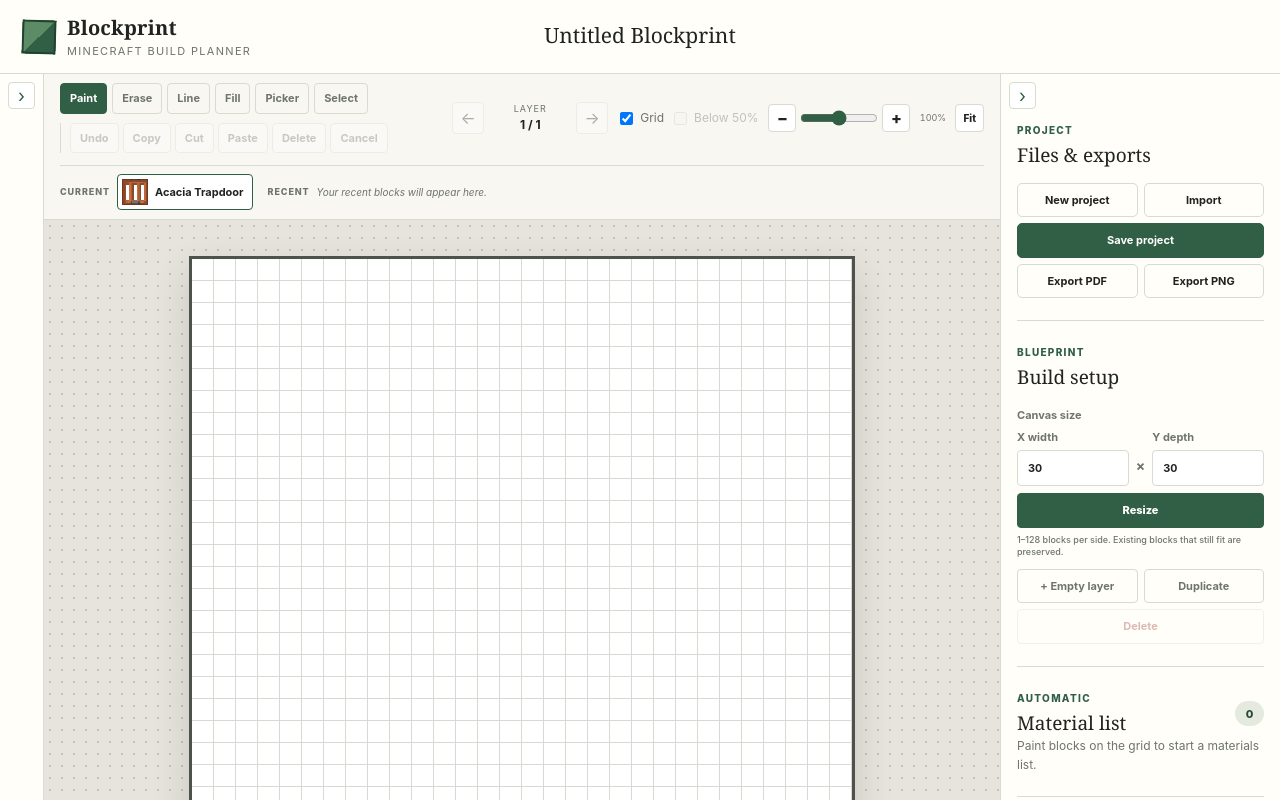
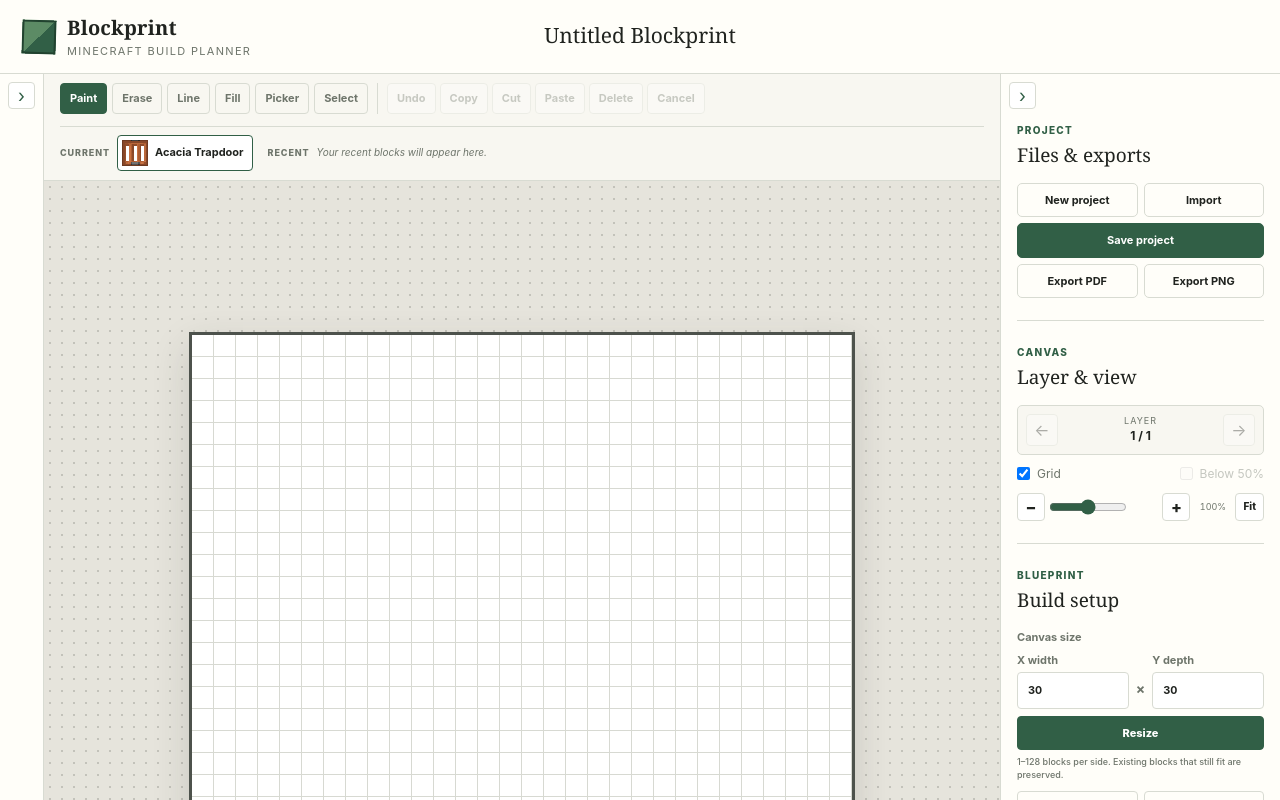
Before and after one commit to bsavage81/blockprint-minecraft-planner, a Next.js app: page / in a window 1280 px wide. Both pictures are taken after a click on the button "Minimize block palette". Shown: the top 800 px of the page. Built offline with nearby package versions, Linux system fonts and the light colour scheme.

Commit message:
Move layer and view controls to sidebar

```diff
--- a/app/globals.css
+++ b/app/globals.css
@@ -57,7 +57,7 @@ h2 { margin:0; font-family:Georgia,serif; font-weight:500; font-size:19px; }
 .block-option small { margin-top:2px; color:var(--muted); font-size:10px; }
 
 .canvas-panel { min-width:0; display:flex; flex-direction:column; background:#e6e4dc; }
-.canvas-toolbar { min-height:58px; display:grid; grid-template-columns:minmax(350px,1fr) auto auto; align-items:center; gap:12px; padding:9px 16px; background:#f8f7f1; border-bottom:1px solid var(--line); }
+.canvas-toolbar { min-height:58px; display:grid; grid-template-columns:minmax(350px,1fr); align-items:center; gap:12px; padding:9px 16px; background:#f8f7f1; border-bottom:1px solid var(--line); }
 .toolbar-left { display:flex; align-items:center; gap:9px; flex-wrap:wrap; }
 .tool-group { display:flex; gap:5px; }
 .edit-group { display:flex; gap:4px; padding-left:9px; border-left:1px solid var(--line); }
@@ -79,10 +79,12 @@ h2 { margin:0; font-family:Georgia,serif; font-weight:500; font-size:19px; }
 .layer-nav small,.layer-nav strong { display:block; }
 .layer-nav small { color:var(--muted); font-size:9px; text-transform:uppercase; letter-spacing:.11em; }
 .layer-nav strong { font-size:12px; }
-.view-controls { display:flex; align-items:center; justify-content:flex-end; gap:10px; }
+.layer-view-panel .layer-nav { justify-content:space-between; margin-top:13px; padding:8px; border:1px solid var(--line); border-radius:5px; background:#f8f7f1; }
+.view-controls { display:grid; gap:10px; margin-top:10px; }
+.view-toggles { display:flex; align-items:center; justify-content:space-between; gap:12px; }
 .grid-toggle { display:flex; gap:7px; align-items:center; color:var(--muted); font-size:12px; }
 .grid-toggle:has(input:disabled) { opacity:.4; }
-.zoom-controls { display:flex; align-items:center; gap:4px; }
+.zoom-controls { display:grid; grid-template-columns:auto minmax(45px,1fr) auto auto auto; align-items:center; gap:4px; }
 .zoom-controls button { min-width:28px; height:28px; border:1px solid var(--line); border-radius:4px; padding:0 7px; background:white; color:var(--ink); font-weight:800; }
 .zoom-controls input { width:78px; accent-color:var(--green); }
 .zoom-controls span { min-width:37px; color:var(--muted); text-align:center; font-size:9px; font-variant-numeric:tabular-nums; }
@@ -147,7 +149,6 @@ h2 { margin:0; font-family:Georgia,serif; font-weight:500; font-size:19px; }
   .block-list { max-height:230px; grid-template-columns:1fr 1fr; }
   .canvas-toolbar { grid-template-columns:1fr auto; }
   .toolbar-left { grid-column:1/-1; }
-  .grid-toggle:not(.previous-toggle) { display:none; }
   .zoom-controls input { width:60px; }
   .canvas-scroll { min-height:420px; place-items:start; padding:20px; }
   .details-panel { display:grid; grid-template-columns:1fr; }
--- a/app/page.tsx
+++ b/app/page.tsx
@@ -676,24 +676,6 @@ export default function Home() {
                 <button disabled={!selection} onClick={() => { setSelection(null); selecting.current = false; }} title="Cancel selection (Esc)">Cancel</button>
               </div>
             </div>
-            <div className="layer-nav">
-              <button disabled={layer === 0} onClick={() => setLayer(layer - 1)}>←</button>
-              <span><small>Layer</small><strong>{layer + 1} / {blueprint.layers.length}</strong></span>
-              <button disabled={layer === blueprint.layers.length - 1} onClick={() => setLayer(layer + 1)}>→</button>
-            </div>
-            <div className="view-controls">
-              <label className="grid-toggle"><input type="checkbox" checked={showGrid} onChange={e => setShowGrid(e.target.checked)} /> Grid</label>
-              <label className="grid-toggle previous-toggle" title={layer === 0 ? "Available from Layer 2 onward" : "Show blocks from lower layers at 50% opacity"}>
-                <input type="checkbox" disabled={layer === 0} checked={showPreviousLayers && layer > 0} onChange={e => setShowPreviousLayers(e.target.checked)} /> Below 50%
-              </label>
-              <div className="zoom-controls" aria-label="Canvas zoom">
-                <button onClick={() => setZoom(value => Math.max(4, value - 2))} disabled={zoom <= 4} title="Zoom out (Ctrl+-)">−</button>
-                <input type="range" min="4" max="40" step="1" value={zoom} onChange={event => setZoom(Number(event.target.value))} aria-label="Zoom level" />
-                <button onClick={() => setZoom(value => Math.min(40, value + 2))} disabled={zoom >= 40} title="Zoom in (Ctrl++)">+</button>
-                <span>{Math.round(zoom / 22 * 100)}%</span>
-                <button className="fit-button" onClick={fitZoom} title="Fit grid (Ctrl+0)">Fit</button>
-              </div>
-            </div>
             <div className="block-history" aria-label="Selected and recently used blocks">
               <span className="block-history-label">Current</span>
               {selectedBlock && <button className="current-block" onClick={() => setTool("paint")} title={`Paint with ${selectedBlock.name}`}>
@@ -798,6 +780,29 @@ export default function Home() {
               <button className="button secondary" disabled={Boolean(exporting)} onClick={exportPng}>{exporting === "png" ? "Making PNG…" : "Export PNG"}</button>
             </div>
           </section>
+          <section className="layer-view-panel">
+            <span className="eyebrow">Canvas</span><h2>Layer & view</h2>
+            <div className="layer-nav">
+              <button disabled={layer === 0} onClick={() => setLayer(layer - 1)}>←</button>
+              <span><small>Layer</small><strong>{layer + 1} / {blueprint.layers.length}</strong></span>
+              <button disabled={layer === blueprint.layers.length - 1} onClick={() => setLayer(layer + 1)}>→</button>
+            </div>
+            <div className="view-controls">
+              <div className="view-toggles">
+                <label className="grid-toggle"><input type="checkbox" checked={showGrid} onChange={e => setShowGrid(e.target.checked)} /> Grid</label>
+                <label className="grid-toggle previous-toggle" title={layer === 0 ? "Available from Layer 2 onward" : "Show blocks from lower layers at 50% opacity"}>
+                  <input type="checkbox" disabled={layer === 0} checked={showPreviousLayers && layer > 0} onChange={e => setShowPreviousLayers(e.target.checked)} /> Below 50%
+                </label>
+              </div>
+              <div className="zoom-controls" aria-label="Canvas zoom">
+                <button onClick={() => setZoom(value => Math.max(4, value - 2))} disabled={zoom <= 4} title="Zoom out (Ctrl+-)">−</button>
+                <input type="range" min="4" max="40" step="1" value={zoom} onChange={event => setZoom(Number(event.target.value))} aria-label="Zoom level" />
+                <button onClick={() => setZoom(value => Math.min(40, value + 2))} disabled={zoom >= 40} title="Zoom in (Ctrl++)">+</button>
+                <span>{Math.round(zoom / 22 * 100)}%</span>
+                <button className="fit-button" onClick={fitZoom} title="Fit grid (Ctrl+0)">Fit</button>
+              </div>
+            </div>
+          </section>
           <section>
             <span className="eyebrow">Blueprint</span><h2>Build setup</h2>
             <form className="field" onSubmit={event => { event.preventDefault(); applyCanvasSize(); }}>
```
